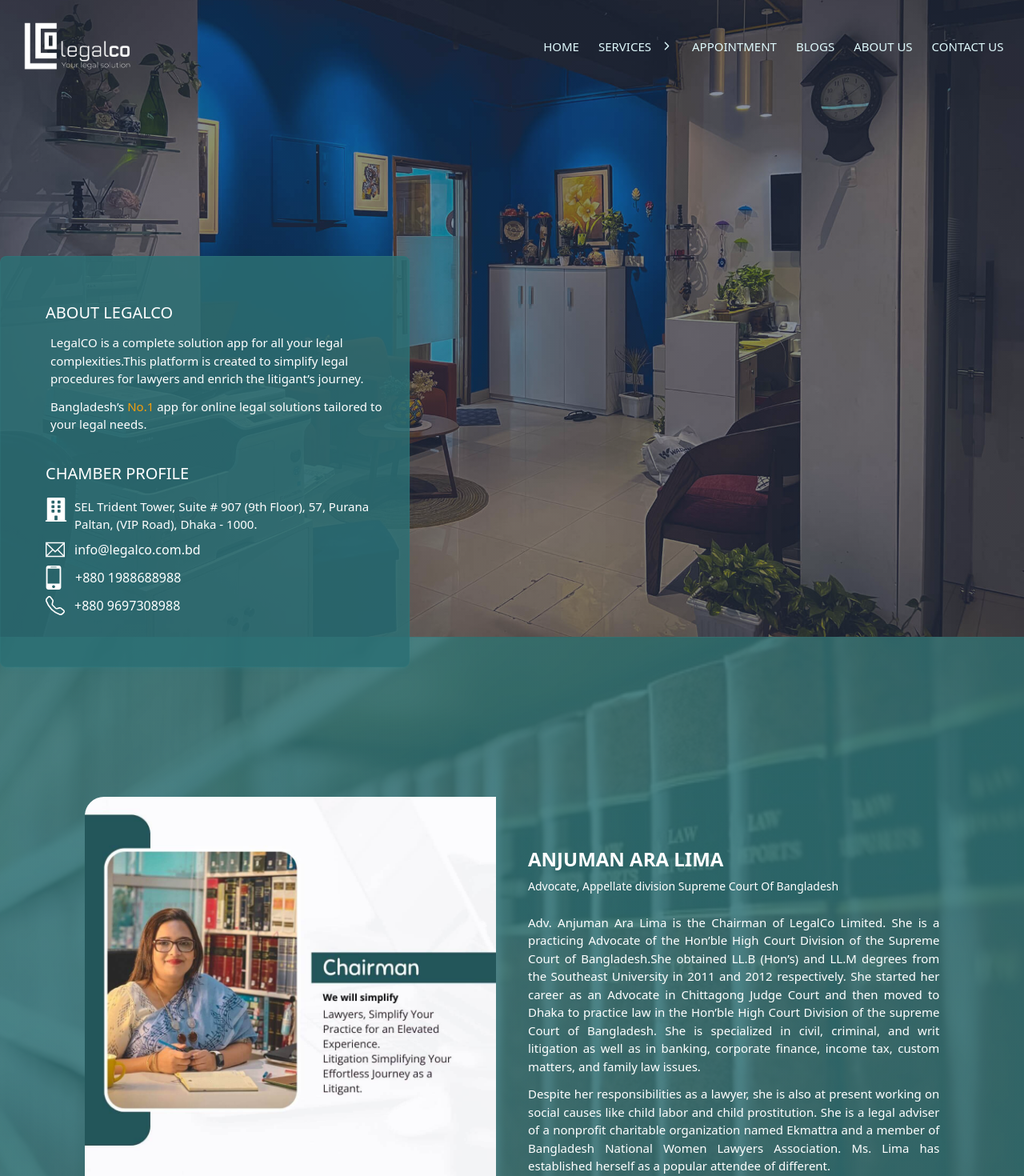
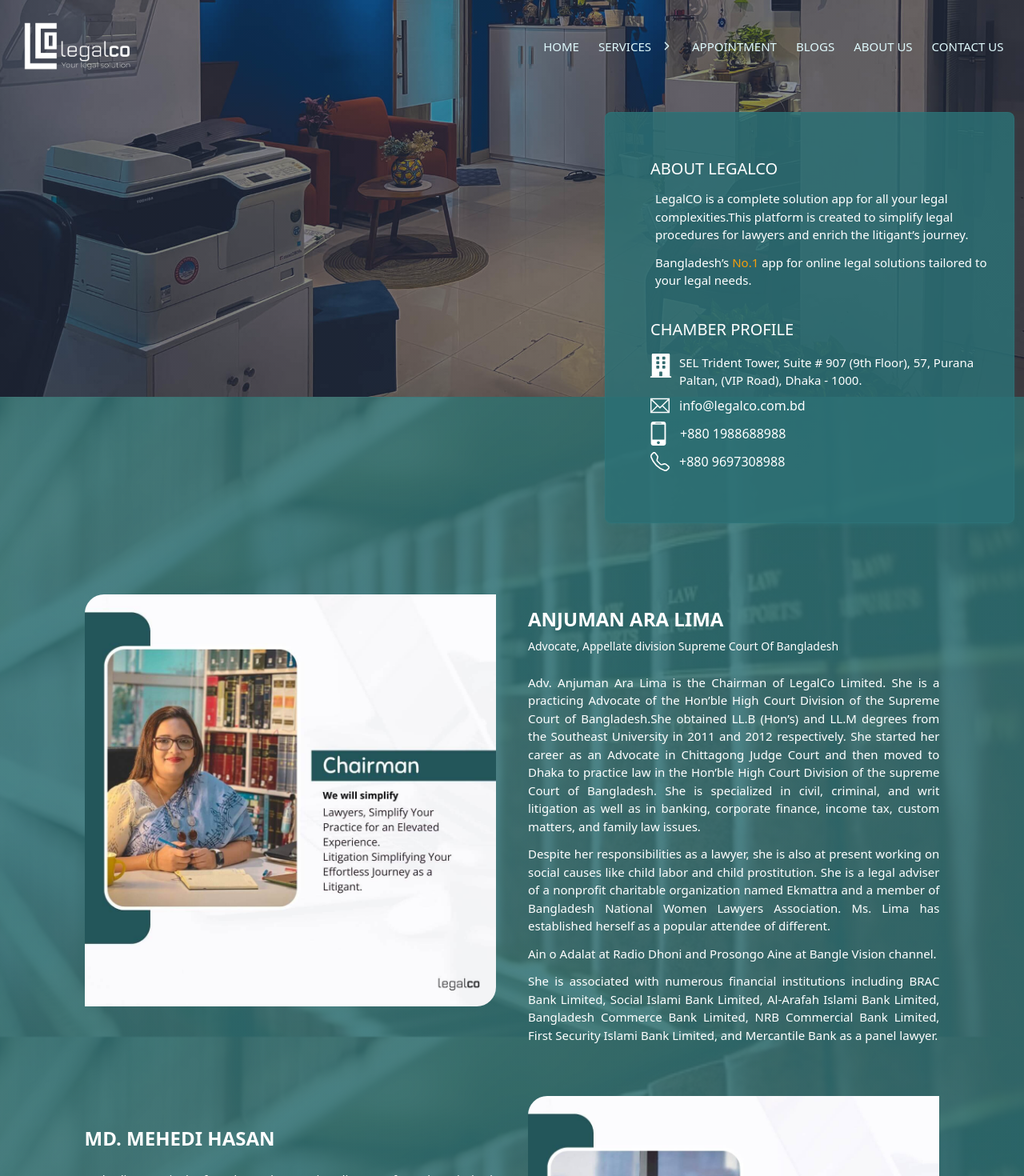
Before and after one commit to gsjoy24/legalco, a React (Vite) app: page /about-us in a window 1280 px wide. Shown: the top 1470 px of the page at 80% size. Built offline with nearby package versions, Linux system fonts and the light colour scheme.

Commit message:
about page complete

```diff
--- a/index.html
+++ b/index.html
@@ -4,7 +4,7 @@
 		<meta charset="UTF-8" />
 		<link rel="icon" type="image/svg+xml" href="/vite.svg" />
 		<meta name="viewport" content="width=device-width, initial-scale=1.0" />
-		<title>Vite + React</title>
+		<title>Legalco</title>
 	</head>
 	<body>
 		<div id="root"></div>
--- a/src/pages/AboutUs.jsx
+++ b/src/pages/AboutUs.jsx
@@ -13,8 +13,8 @@
 	return (
 		<div>
 			{/* Chamber information */}
-			<div className="about-us-bg pt-[150px] -mt-[100px] text-white min-h-screen">
-				<div className="w-5/5 md:w-4/6 lg:w-2/5 absolute top-[53%] md:top-[40%] lg:top-[40%] p-4 rounded-lg bg-[#2c7074da] border border-[#35878b33] shadow-md shadow-[#35878b33] py-10 pl-5 md:pl-14">
+			<div className="about-us-bg pt-[150px] -mt-[100px] text-white min-h-[500px]">
+				<div className="w-5/5 md:w-4/6 lg:w-2/5 absolute right-0 top-[16%] p-4 rounded-lg bg-[#2c7074da] border border-[#35878b33] shadow-md shadow-[#35878b33] py-10 pl-5 md:pl-14 m-3">
 					<h2 className="text-xl md:text-xl mb-3 uppercase mt-4">About LegalCO</h2>
 					<p className="flex items-start">
 						<span className="text-3xl font-extrabold -ml-[2px]"></span>
@@ -62,13 +62,11 @@
 				</div>
 			</div>
 
-			<div className=" about-content-bg py-10  ">
+			<div className=" about-content-bg py-10 ">
 				<Container>
 					{/* About us details */}
-					<div className="grid grid-cols-1 md:grid-cols-2 gap-10 mt-40 text-white px-8 md:px-10 lg:px-20">
-						<div className="mb-8 md:mb-12">
-							<img src={aboutImg} alt="About Image" className="rounded-ss-3xl rounded-br-3xl" />
-						</div>
+					<div className="grid grid-cols-1 md:grid-cols-2 gap-10 mt-40 items-center text-white px-3 md:px-10 lg:px-20">
+						<img src={aboutImg} alt="About Image" className="rounded-ss-3xl rounded-br-3xl" />
 
 						<div className="md:mt-[5%] lg:mt-[12%] lg:text-justify">
 							<h3 className="text-2xl md:text-2xl font-bold mb-2 uppercase">Anjuman Ara Lima</h3>
--- a/src/shared/Navbar.jsx
+++ b/src/shared/Navbar.jsx
@@ -82,6 +82,7 @@
 												tabIndex={0}
 												className="dropdown-content bg-[#225559d7] z-[1] menu p-2 shadow rounded-xl w-72"
 											>
+												{/* TODO: Add dropdown */}
 												{/* {menu ? (
 													menu?.map((service) => (
 														<Link
@@ -146,6 +147,7 @@
 								<span className="text-[#46b2b8] hover:text-[#348286]">Services</span>
 								<details className="dropdown">
 									<summary className="text-[#46b2b8] hover:text-[#348286] duration-150"></summary>
+									{/* TODO: Add dropdown */}
 									{/* <ul className="dropdown-content -left-20 border z-[1] menu p-2 shadow bg-base-100 rounded-box w-72">
 										{menu ? (
 											menu?.map((service) => (
```
